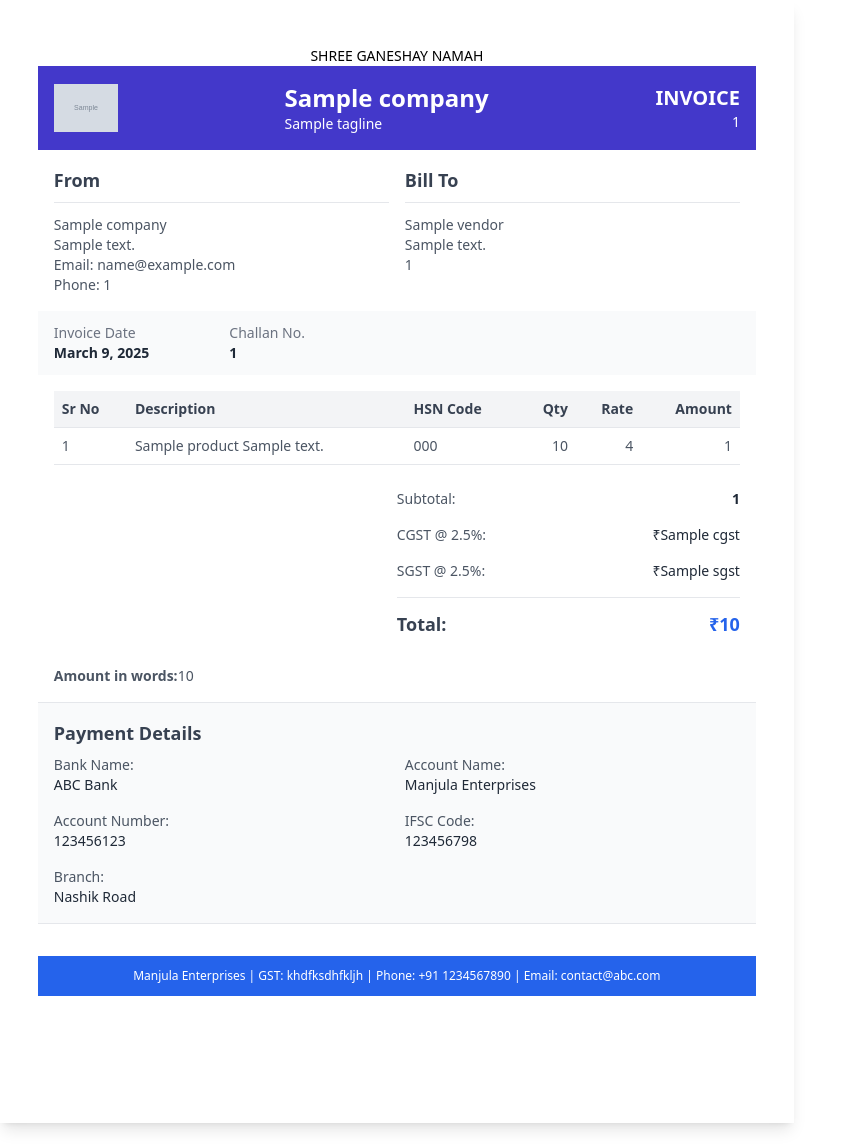
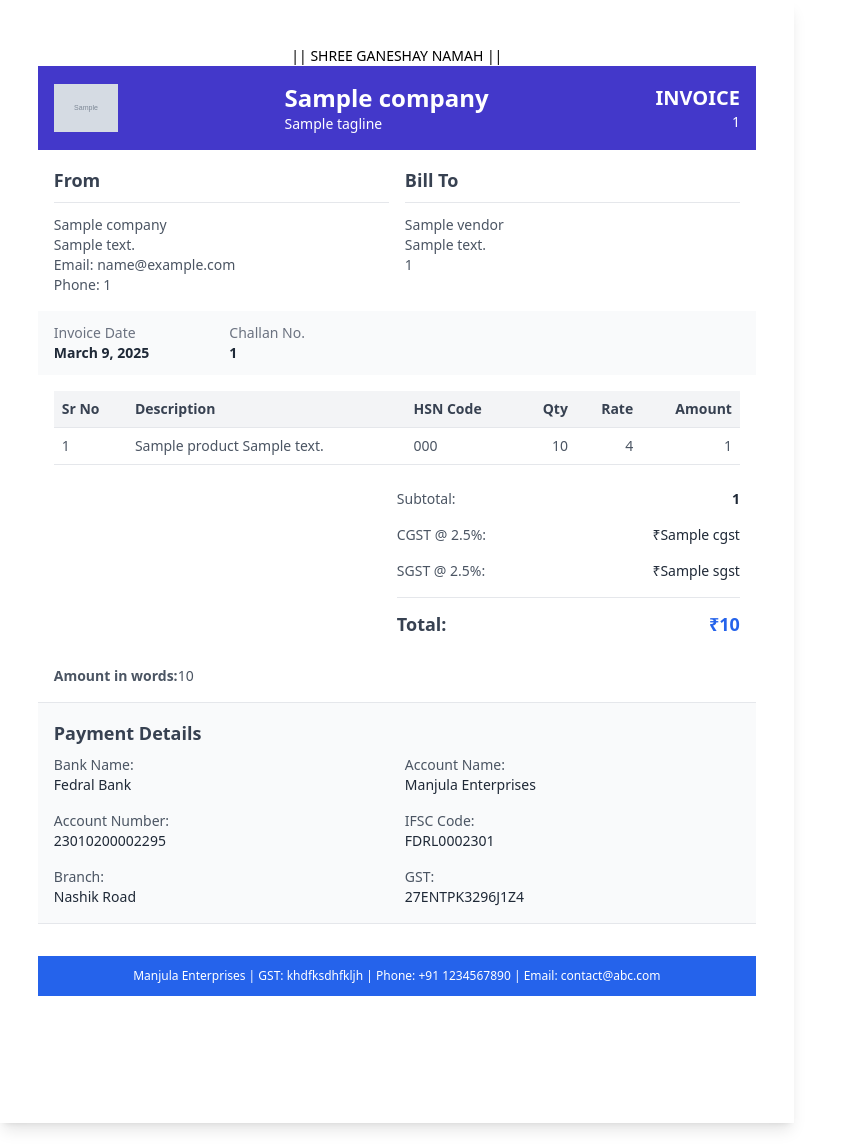
Before and after one commit to Webstalkerrahul/djangotemp, a Django app: template project/billing/templates/bill_template.html in a window 1280 px wide. Shown: the top 1147 px of the page, without its empty margins (0-849 px from the left). Run offline with Django 5.2, Linux system fonts and the light colour scheme; the template is opened without the code that fills it: most values are stand-ins (such as "Sample title", 1, 10 or a date in 2020); grey boxes marked "Sample" are stand-in pictures; some libraries are stand-ins or nearby versions.

Commit message:
minor chnages in html

```diff
--- a/project/billing/templates/bill_template.html
+++ b/project/billing/templates/bill_template.html
@@ -45,7 +45,7 @@
     <div class="invoice-container bg-white shadow-lg">
         <!-- Header Section -->
         <div class="mt-2 text-center text-sm text-black-900">
-            <p>SHREE GANESHAY NAMAH</p>
+            <p>|| SHREE GANESHAY NAMAH ||</p>
         </div>
         <div class="flex flex-col md:flex-row justify-between items-center p-4 bg-indigo-700 text-white">
             <img src="{{ logo_data_url }}" alt="Logo" class="h-12 w-auto">
@@ -154,7 +154,7 @@
             <div class="grid grid-cols-1 md:grid-cols-2 gap-4 text-sm">
                 <div>
                     <p class="font-medium text-gray-600">Bank Name:</p>
-                    <p class="text-gray-800">ABC Bank</p>
+                    <p class="text-gray-800">Fedral Bank</p>
                 </div>
                 <div>
                     <p class="font-medium text-gray-600">Account Name:</p>
@@ -162,15 +162,19 @@
                 </div>
                 <div>
                     <p class="font-medium text-gray-600">Account Number:</p>
-                    <p class="text-gray-800">123456123</p>
+                    <p class="text-gray-800">23010200002295</p>
                 </div>
                 <div>
                     <p class="font-medium text-gray-600">IFSC Code:</p>
-                    <p class="text-gray-800">123456798</p>
+                    <p class="text-gray-800">FDRL0002301</p>
                 </div>
                 <div>
                     <p class="font-medium text-gray-600">Branch:</p>
                     <p class="text-gray-800">Nashik Road</p>
+                </div>
+                <div>
+                    <p class="font-medium text-gray-600">GST:</p>
+                    <p class="text-gray-800">27ENTPK3296J1Z4</p>
                 </div>
             </div>
         </div>
```
